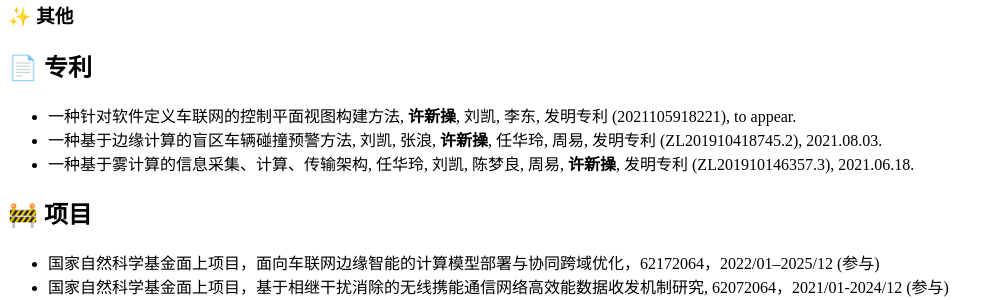
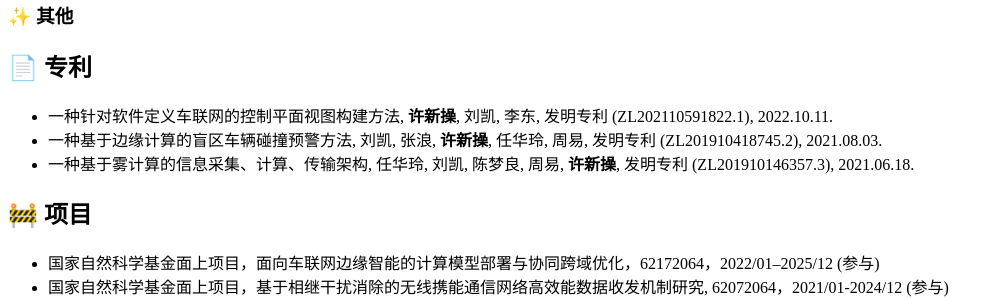
Before and after one commit to neardws/zh, a Jekyll site: the page built from _pages/includes/others.md, in a window 1280 px wide. Shown: the part 640-940 px from the top of the page, without its empty margins (0-1003 px from the left). Built offline with Jekyll 4.4.1, drawn with Linux system fonts in a browser that asks for light colours; our own code applies the rules of GitHub Pages for plain Markdown files.

Commit message:
Update others.md

```diff
--- a/_pages/includes/others.md
+++ b/_pages/includes/others.md
@@ -2,7 +2,7 @@
 
 ## 📄 专利
 
-- 一种针对软件定义车联网的控制平面视图构建方法, **许新操**, 刘凯, 李东, 发明专利 (2021105918221), to appear.
+- 一种针对软件定义车联网的控制平面视图构建方法, **许新操**, 刘凯, 李东, 发明专利 (ZL202110591822.1), 2022.10.11.
 - 一种基于边缘计算的盲区车辆碰撞预警方法, 刘凯, 张浪, **许新操**, 任华玲, 周易, 发明专利 (ZL201910418745.2), 2021.08.03.
 - 一种基于雾计算的信息采集、计算、传输架构, 任华玲, 刘凯, 陈梦良, 周易, **许新操**, 发明专利 (ZL201910146357.3), 2021.06.18.
 
```
